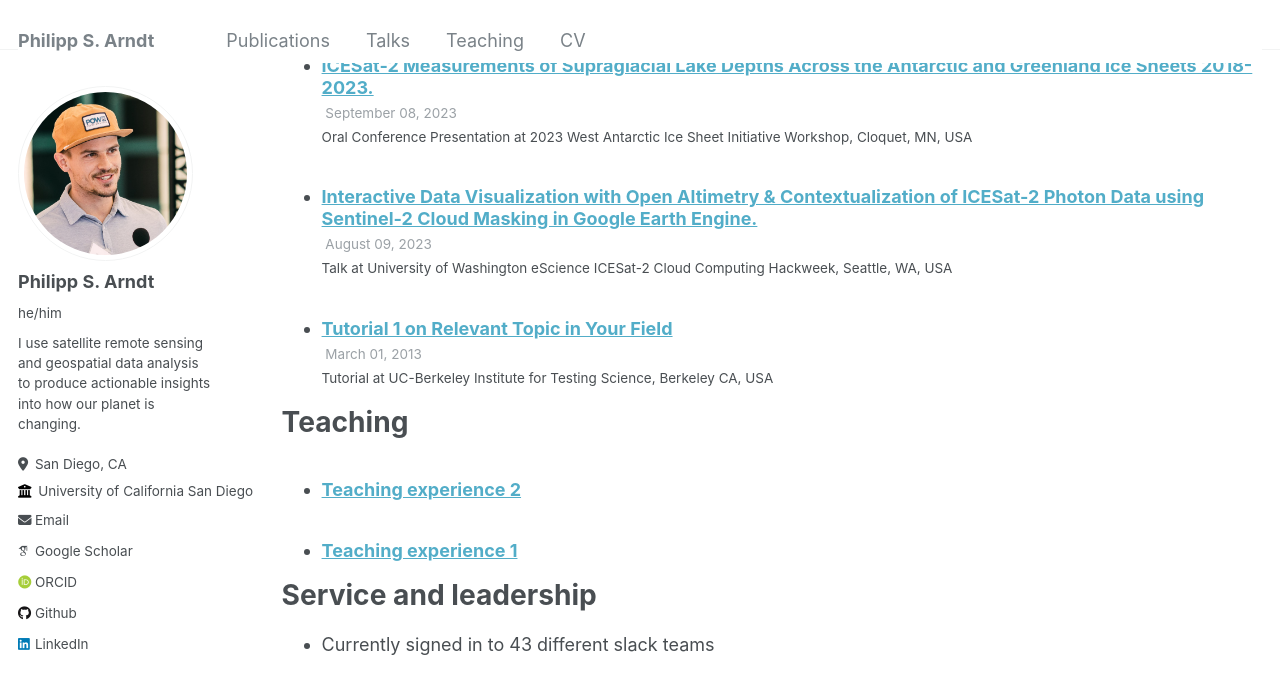
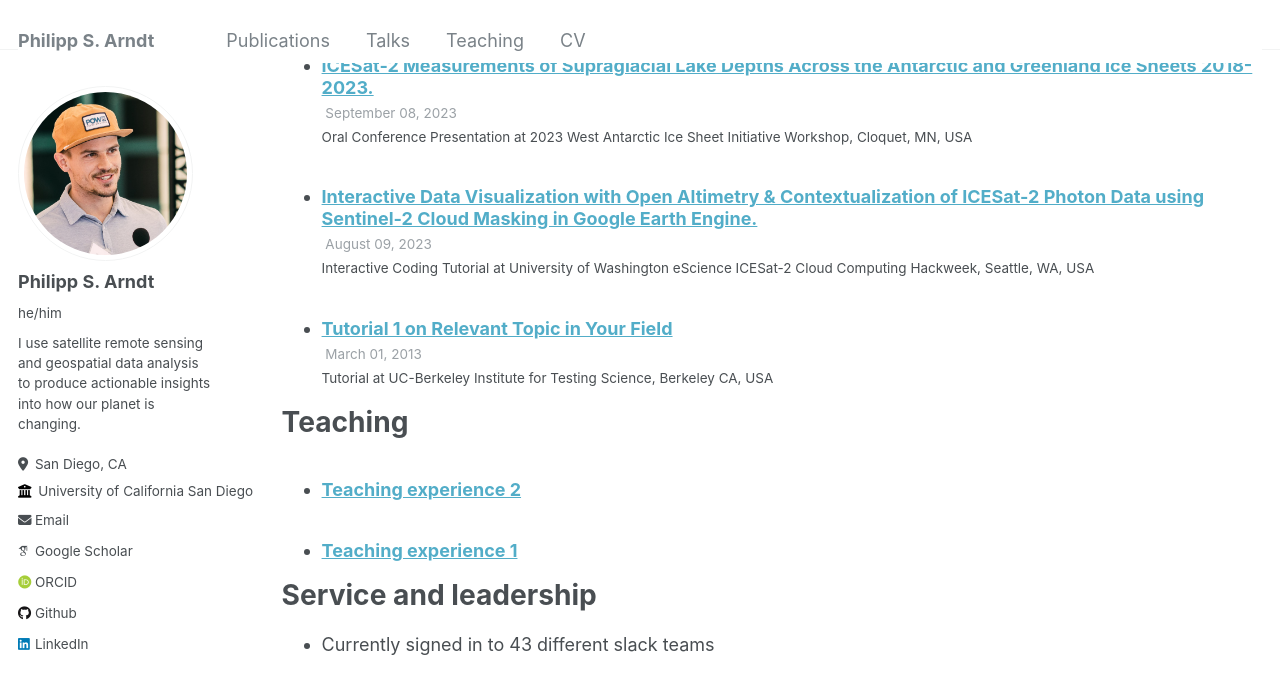
Before and after one commit to fliphilipp/fliphilipp.github.io, a Jekyll site: the page built from _pages/cv.md, in a window 1280 px wide and 900 px high, scrolled down 2143 px. Shown: the top 694 px of the window. Built offline with Jekyll 4.4.1, drawn with Linux system fonts in a browser that asks for light colours; some web fonts are replaced.

Commit message:
Update 2023-hackweek.md

```diff
--- a/_talks/2023-hackweek.md
+++ b/_talks/2023-hackweek.md
@@ -1,7 +1,7 @@
 ---
 title: "Interactive Data Visualization with Open Altimetry & Contextualization of ICESat-2 Photon Data using Sentinel-2 Cloud Masking in Google Earth Engine."
 collection: talks
-type: "Talk"
+type: "Interactive Coding Tutorial"
 permalink: /talks/2023-hackweek
 venue: "University of Washington eScience ICESat-2 Cloud Computing Hackweek"
 date: 2023-08-09
```
